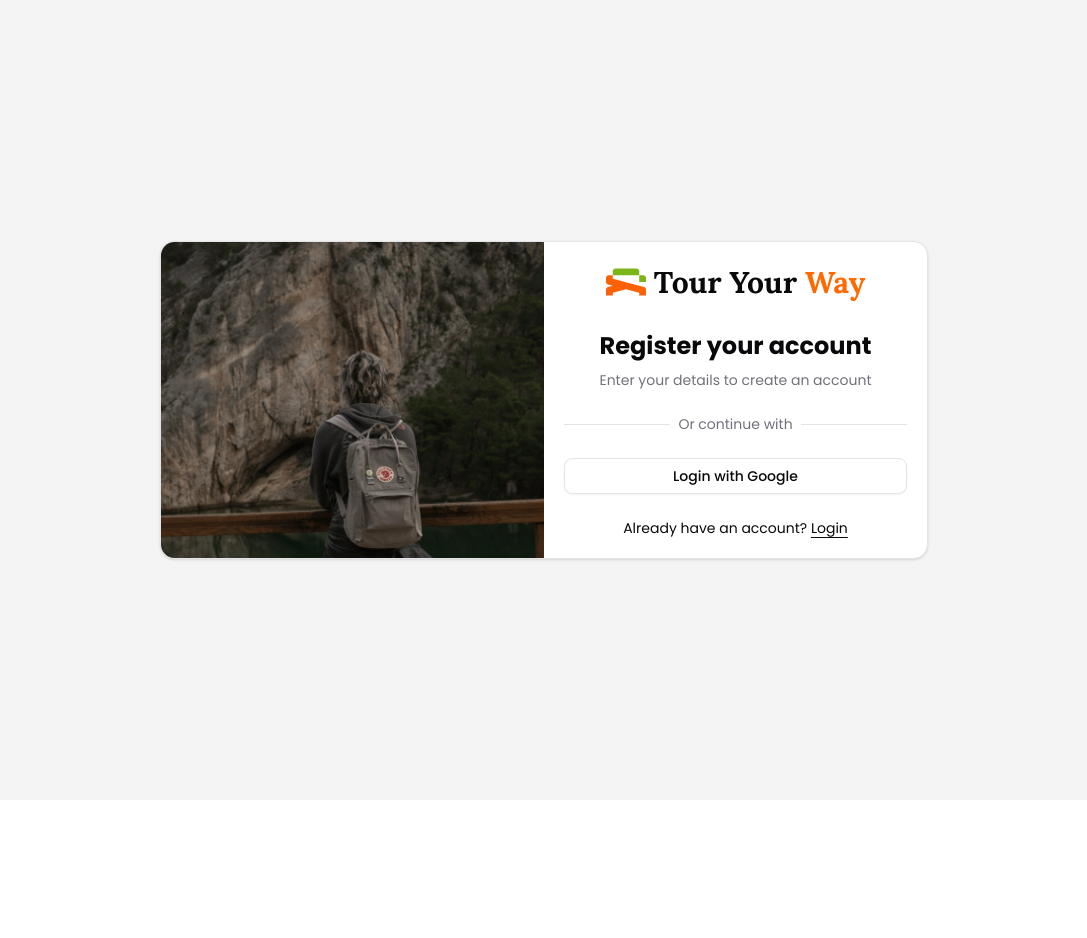
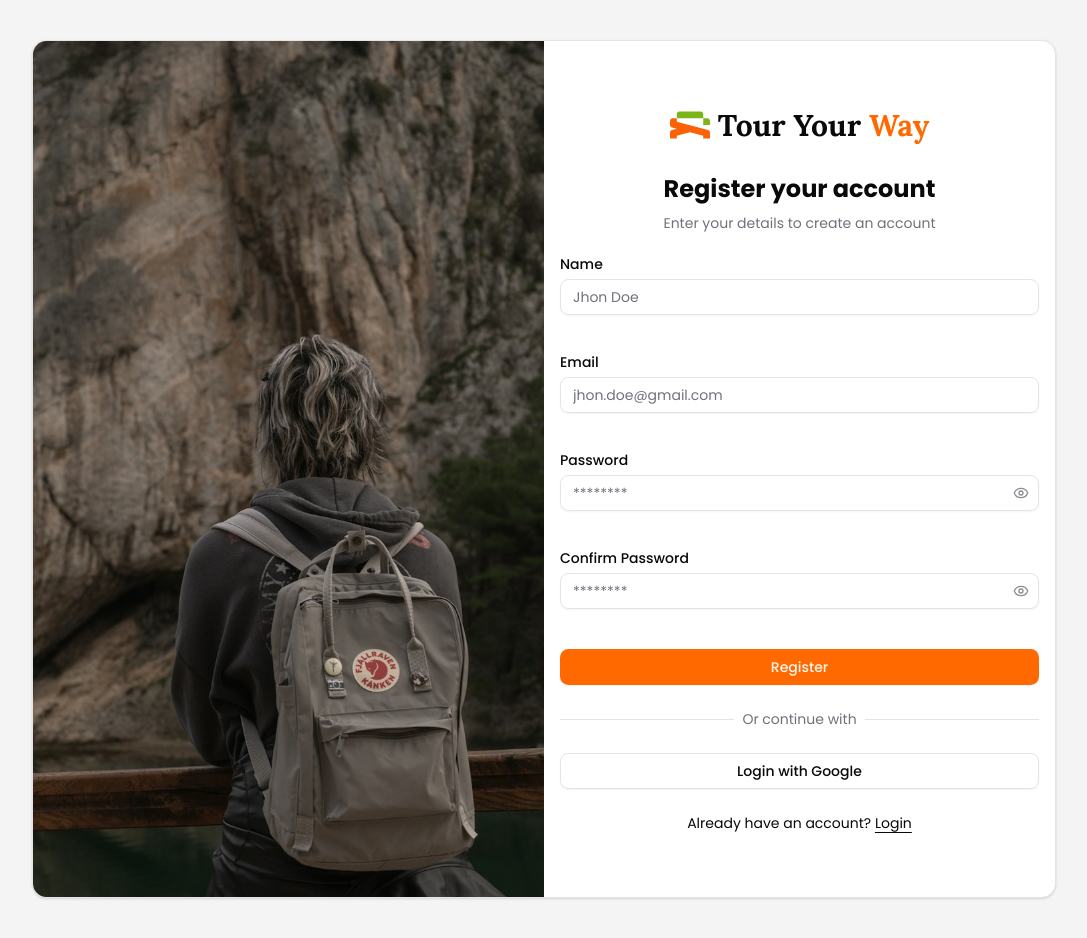
Before and after one commit to codewithsaidul/PH-Tour-Mangement-System-FrontEnd, a React (Vite) app: page /register in a window 1280 px wide. Shown: the whole page, without its empty margins (96-1183 px from the left). Before the commit the page ends 800 px from the top, so only its background shows below. Built offline with nearby package versions, Linux system fonts and the light colour scheme.

Commit message:
register form ui completed

```diff
--- /dev/null
+++ b/src/components/form/CustomFormField.tsx
@@ -0,0 +1,60 @@
+import type { Control } from "react-hook-form";
+import {
+  FormControl,
+  FormDescription,
+  FormField,
+  FormItem,
+  FormLabel,
+  FormMessage,
+} from "../ui/form";
+import { Input } from "../ui/input";
+import type z from "zod";
+import type { registerSchema } from "../modules/Authentication/RegisterForm";
+import { cloneElement, type ReactElement, type ReactNode } from "react";
+
+type RegisterFormValues = z.infer<typeof registerSchema>;
+
+interface ICustomFormField {
+  control: Control<RegisterFormValues>;
+  name: keyof RegisterFormValues;
+  label: string;
+  type?: string;
+  placeholder: string;
+  description: string;
+  customInput?: ReactNode;
+}
+
+const CustomFormField = ({
+  control,
+  name,
+  label,
+  type = "text",
+  placeholder,
+  description,
+  customInput,
+  ...rest
+}: ICustomFormField) => {
+  return (
+    <FormField
+      control={control}
+      name={name}
+      render={({ field }) => (
+        <FormItem>
+          <FormLabel>{label}</FormLabel>
+          <FormControl>
+            {customInput ? (
+              cloneElement(customInput as ReactElement, { ...field})
+            ) : (
+              <Input type={type} placeholder={placeholder} {...field} {...rest} />
+            )}
+          </FormControl>
+          <FormDescription className="sr-only">{description}</FormDescription>
+
+          <FormMessage />
+        </FormItem>
+      )}
+    />
+  );
+};
+
+export default CustomFormField;
--- a/src/components/modules/Authentication/LoginForm.tsx
+++ b/src/components/modules/Authentication/LoginForm.tsx
@@ -28,7 +28,7 @@ export function LoginForm({
         <div className="flex justify-center gap-2 md:justify-start">
           <Link to="/" className="flex items-center gap-2 font-medium mb-5">
             <Logo />
-            <h2 className="text-foreground max-sm:hidden text-3xl font-bold font-tour-title">
+            <h2 className="text-foreground text-2xl font-bold font-tour-title">
               Tour Your <span className="text-primary">Way</span>
             </h2>
           </Link>
--- a/src/components/modules/Authentication/RegisterForm.tsx
+++ b/src/components/modules/Authentication/RegisterForm.tsx
@@ -1,12 +1,46 @@
 import Logo from "@/assets/icons/Logo";
+import CustomFormField from "@/components/form/CustomFormField";
 import { Button } from "@/components/ui/button";
+import { Form } from "@/components/ui/form";
+import Password from "@/components/ui/Password";
 import { cn } from "@/lib/utils";
+import { zodResolver } from "@hookform/resolvers/zod";
+import { useForm } from "react-hook-form";
 import { Link } from "react-router";
+import { z } from "zod";
+
+export const registerSchema = z.object({
+  name: z.string().min(3, { error: "name is to short" }).max(50),
+  email: z.email(),
+  password: z
+    .string()
+    .min(8, { error: "password must be at least 8 character long" }),
+  confirmPassword: z
+    .string()
+    .min(8, { error: "password must be at least 8 character long" })
+}).refine((data) => data.password === data.confirmPassword, {
+  message: "Password do not match",
+  path: ["confirmPassword"]
+});
 
 export function RegisterForm({
   className,
   ...props
 }: React.HTMLAttributes<HTMLDivElement>) {
+  const form = useForm<z.infer<typeof registerSchema>>({
+    resolver: zodResolver(registerSchema),
+    defaultValues: {
+      name: "",
+      email: "",
+      password: "",
+      confirmPassword: "",
+    },
+  });
+
+  const onSubmit = (values: z.infer<typeof registerSchema>) => {
+    console.log(values);
+  };
+
   return (
     <div className={cn("flex flex-col gap-6", className)} {...props}>
       <div className="flex flex-col items-center gap-2 text-center">
@@ -24,6 +58,50 @@ export function RegisterForm({
         </p>
       </div>
       <div className="grid gap-6">
+        {/* ============================ register form ================================= */}
+        <Form {...form}>
+          <form onSubmit={form.handleSubmit(onSubmit)} className="space-y-10">
+            <CustomFormField
+              control={form.control}
+              name="name"
+              label="Name"
+              placeholder="Jhon Doe"
+              description="This is your full name"
+            />
+
+            <CustomFormField
+              control={form.control}
+              name="email"
+              label="Email"
+              placeholder="jhon.doe@gmail.com"
+              description="This is your full email"
+            />
+
+            <CustomFormField
+              control={form.control}
+              name="password"
+              label="Password"
+              placeholder="********"
+              type="password"
+              description="This is your full password"
+              customInput={<Password />}
+            />
+
+            <CustomFormField
+              control={form.control}
+              name="confirmPassword"
+              label="Confirm Password"
+              placeholder="********"
+              type="password"
+              description="This is your full confirm password"
+              customInput={<Password />}
+            />
+
+            <Button className="w-full">Register</Button>
+          </form>
+        </Form>
+
+        {/* ==================== continue with google ============================= */}
         <div className="relative text-center text-sm after:absolute after:inset-0 after:top-1/2 after:z-0 after:flex after:items-center after:border-t after:border-border">
           <span className="relative z-10 bg-background px-2 text-muted-foreground">
             Or continue with
--- /dev/null
+++ b/src/components/ui/Password.tsx
@@ -0,0 +1,39 @@
+import { EyeIcon, EyeOffIcon } from "lucide-react";
+import { useId, useState } from "react";
+
+import { Input } from "@/components/ui/input";
+
+export default function Password({ ...field }) {
+  const id = useId();
+  const [isVisible, setIsVisible] = useState<boolean>(false);
+
+  const toggleVisibility = () => setIsVisible((prevState) => !prevState);
+
+  return (
+    <div className="*:not-first:mt-2">
+      <div className="relative">
+        <Input
+          id={id}
+          className="pe-9"
+          placeholder="********"
+          type={isVisible ? "text" : "password"}
+          {...field}
+        />
+        <button
+          className="text-muted-foreground/80 hover:text-foreground focus-visible:border-ring focus-visible:ring-ring/50 absolute inset-y-0 end-0 flex h-full w-9 items-center justify-center rounded-e-md transition-[color,box-shadow] outline-none focus:z-10 focus-visible:ring-[3px] disabled:pointer-events-none disabled:cursor-not-allowed disabled:opacity-50"
+          type="button"
+          onClick={toggleVisibility}
+          aria-label={isVisible ? "Hide password" : "Show password"}
+          aria-pressed={isVisible}
+          aria-controls="password"
+        >
+          {isVisible ? (
+            <EyeOffIcon size={16} aria-hidden="true" />
+          ) : (
+            <EyeIcon size={16} aria-hidden="true" />
+          )}
+        </button>
+      </div>
+    </div>
+  );
+}
--- a/src/pages/Login.tsx
+++ b/src/pages/Login.tsx
@@ -1,18 +1,21 @@
 import TravelLogin from "@/assets/images/travel-login.jpg";
 import { LoginForm } from "@/components/modules/Authentication/LoginForm";
 import { Card, CardContent } from "@/components/ui/card";
-import { cn } from "@/lib/utils";
 
 export default function LoginPage() {
   return (
-    <div className="bg-muted flex min-h-svh flex-col items-center justify-center p-6 md:p-10">
+    <div className="bg-muted flex min-h-svh flex-col items-center justify-center max-sm:p-2 p-6 md:p-10">
       <div className="w-full max-w-sm md:max-w-3xl">
-        <div className={cn("flex flex-col gap-6")}>
+        <div className="flex flex-col gap-6">
           <Card className="overflow-hidden p-0">
-            <CardContent className="grid p-0 md:grid-cols-2">
-              <div className="p-5">
+            <CardContent className="grid grid-cols-1 p-0 md:grid-cols-2">
+
+{/* ======================= Login Form ==================================== */}
+              <div className="px-4 py-16">
                 <LoginForm />
               </div>
+
+{/* ======================= Login Image ==================================== */}
               <div className="bg-muted relative hidden md:block">
                 <img
                   src={TravelLogin}
--- a/src/pages/Register.tsx
+++ b/src/pages/Register.tsx
@@ -5,14 +5,18 @@ import { cn } from "@/lib/utils";
 
 export default function RegisterPage() {
   return (
-    <div className="bg-muted flex min-h-svh flex-col items-center justify-center p-6 md:p-10">
-      <div className="w-full max-w-sm md:max-w-3xl">
+    <div className="bg-muted flex min-h-svh flex-col items-center justify-center max-sm:p-2 p-6 md:p-10">
+      <div className="w-full md:max-w-7xl lg:max-w-5xl">
         <div className={cn("flex flex-col gap-6")}>
           <Card className="overflow-hidden p-0">
             <CardContent className="grid p-0 md:grid-cols-2">
-              <div className="p-5 order-2">
+{/* ======================= Register Form ==================================== */}
+              <div className="px-4 py-16 order-2">
                 <RegisterForm />
               </div>
+
+
+{/* ======================= Register Image ==================================== */}
               <div className="bg-muted order-1 relative hidden md:block">
                 <img
                   src={TravelRegister}
```
